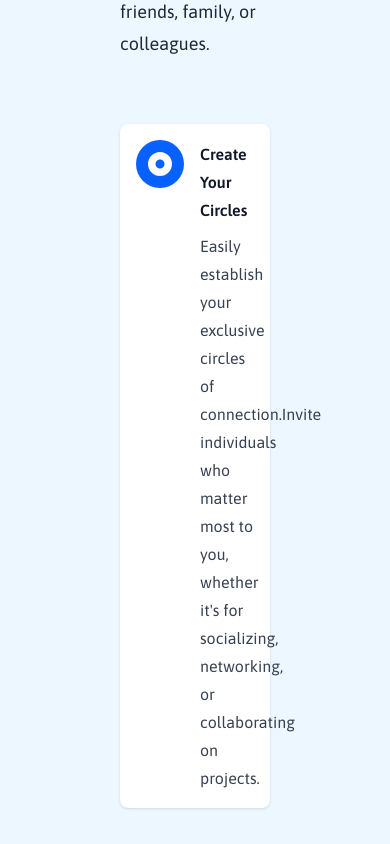
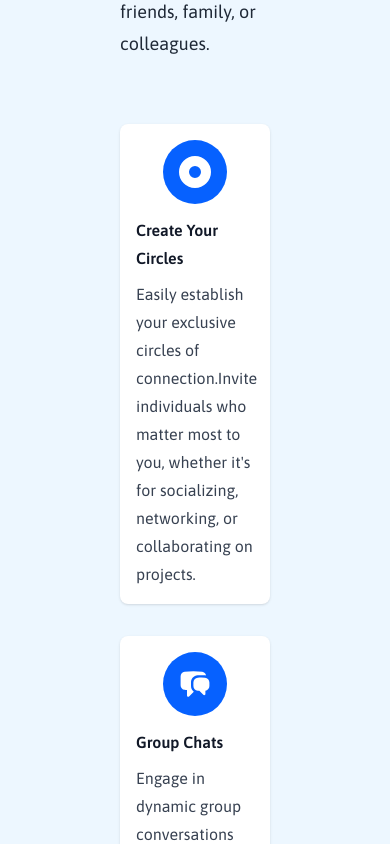
Before and after one commit to SushilBajracharya01/circle-landing-page, a React (Vite) app: page / in a window 390 px wide. Shown: the part 1020-1864 px from the top of the page. Built offline with nearby package versions, Linux system fonts and the light colour scheme; a web font is replaced by a local one.

Commit message:
feat: input textarea issue fix

```diff
--- a/src/components/Input.tsx
+++ b/src/components/Input.tsx
@@ -7,19 +7,13 @@ export default function Input({ label, className, placeholder, name, type = 'tex
 
     switch (type) {
         case 'textarea':
-            content = <Field name={name}>
-                {/* eslint-disable-next-line @typescript-eslint/no-explicit-any */}
-                {({ field }: any) => {
-                    return (
-                        < textarea
-                            className="border-2 border-primary-100 px-3 py-2 w-full rounded focus:outline-none focus:border-2 focus:border-primary-600 placeholder:text-gray-400 placeholder:italic"
-                            value={field.value}
-                            onChange={field.onChange}
-                            placeholder={placeholder}
-                        />
-                    );
-                }}
-            </Field>
+            content = <Field
+                name={name}
+                as="textarea"
+                className="border-2 border-primary-100 px-3 py-2 w-full rounded focus:outline-none focus:border-2 focus:border-primary-600 placeholder:text-gray-400 placeholder:italic"
+                id={name}
+                placeholder={placeholder}
+            />
             break;
         default:
             content = <Field
--- a/src/sections/Features/Features.tsx
+++ b/src/sections/Features/Features.tsx
@@ -15,12 +15,14 @@ export default function FeaturesSection() {
                     </p>
                 </div>
                 <div className="mx-auto mt-16 max-w-2xl sm:mt-20 lg:mt-24 lg:max-w-4xl">
-                    <dl className="grid max-w-xl grid-cols-1 gap-x-8 gap-y-10 lg:max-w-none lg:grid-cols-2 lg:gap-y-16 lg:gap-x-16">
+                    <dl className="grid max-w-xl grid-cols-1 gap-x-8 gap-y-8 lg:max-w-none lg:grid-cols-2 lg:gap-y-16 lg:gap-x-16">
                         {FEATURES.map((feature: IFeature) => (
-                            <div key={feature.name} className="bg-white relative pl-20 p-4 rounded-lg shadow hover:shadow-lg transition-shadow">
+                            <div key={feature.name} className="bg-white relative sm:pl-20 p-4 rounded-lg shadow hover:shadow-lg transition-shadow">
                                 <dt className="text-base font-semibold leading-7 text-gray-900">
-                                    <div className="absolute left-4 top-4 flex h-12 w-12 items-center justify-center rounded-full bg-primary-600">
-                                        <Icon title={feature.icon} className="h-6 w-6 text-white" />
+                                    <div className="flex items-center justify-center sm:static mb-3 sm:mb-0">
+                                        <div className="sm:absolute left-4 top-4 flex h-16 w-16 sm:h-12 sm:w-12 items-center justify-center rounded-full bg-primary-600">
+                                            <Icon title={feature.icon} className="h-8 sm:h-6 w-8 sm:w-6 text-white" />
+                                        </div>
                                     </div>
                                     {feature.name}
                                 </dt>
```
Also changed, not shown: src/components/ContactForm/ContactForm.tsx (+7 -3 lines).
